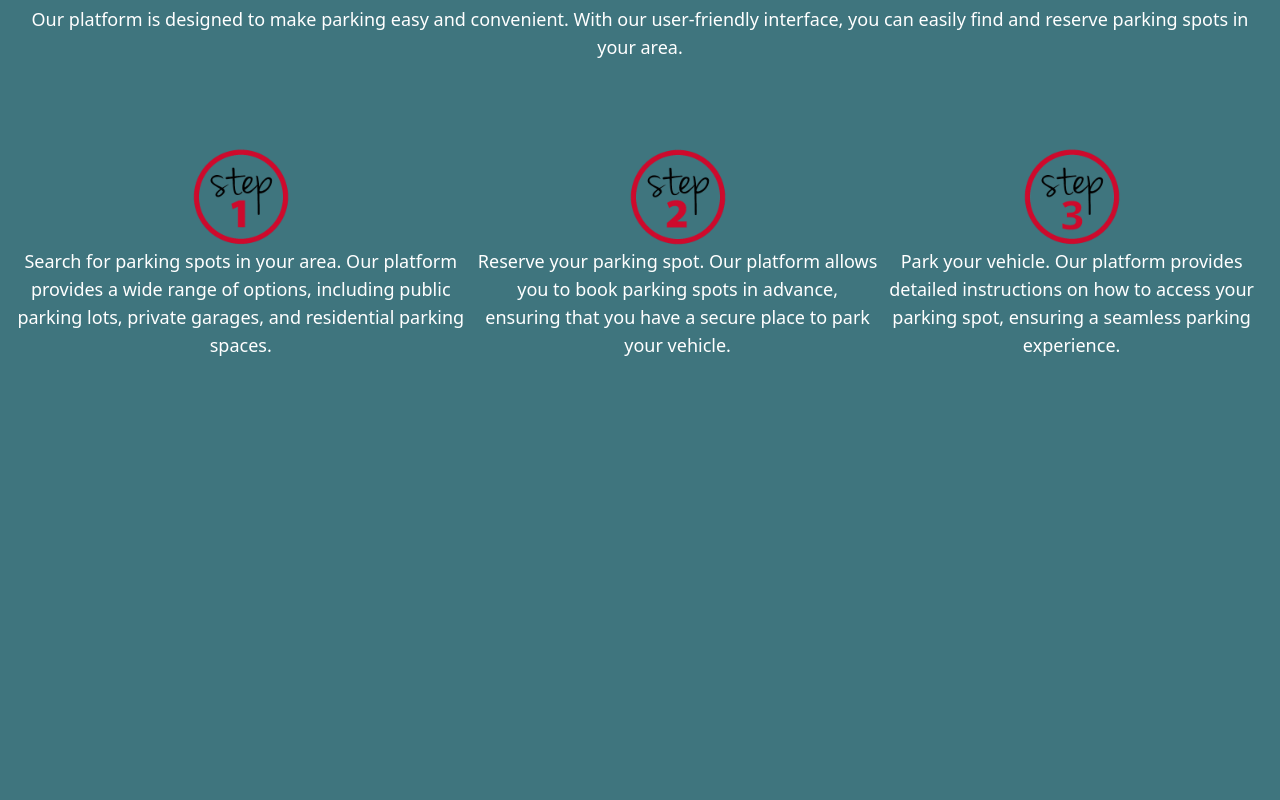
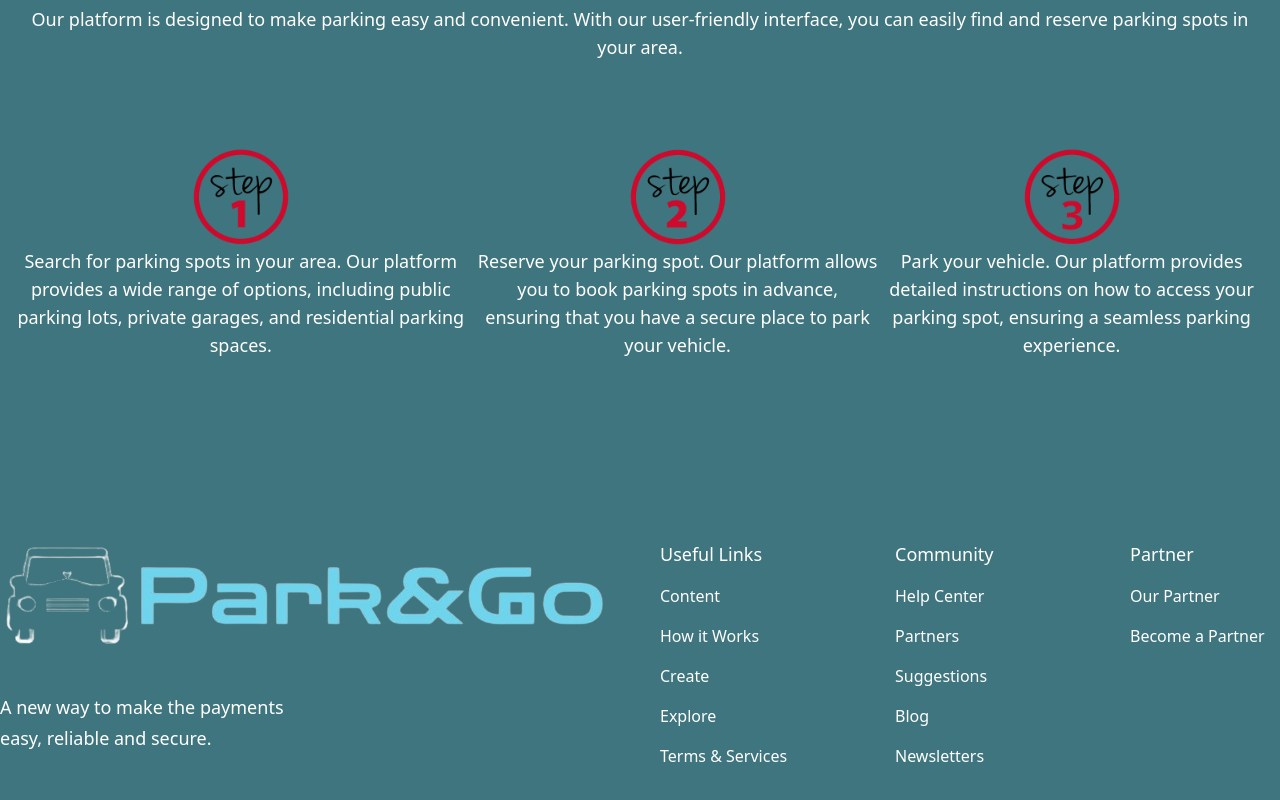
Before and after one commit to harshb1510/Electrothon, a React (Vite) app in the folder client/: page /parking in a window 1280 px wide. Shown: the part 871-1671 px from the top of the page. Before the commit the page ends 1332 px from the top, so only its background shows below. Built offline with nearby package versions, Linux system fonts and the light colour scheme.

Commit message:
parking page

```diff
--- a/client/src/Pages/Parking.jsx
+++ b/client/src/Pages/Parking.jsx
@@ -6,6 +6,7 @@ import Step1 from "../assets/Step1.png";
 import Step2 from "../assets/Step2.png";
 import Step3 from "../assets/Step3.png";
 import Navbar from "../Components/Navbar";
+import Footer from "../Components/Footer";
 
 const Parking = () => {
   const isLoggedIn = localStorage.getItem("token") !== null;
@@ -119,7 +120,8 @@ const Parking = () => {
         </div>
       </section>
         {/*/ ReasonToLove */}
-
+        {/* Footer */}
+        <Footer/>
     </>
   );
 };
```
